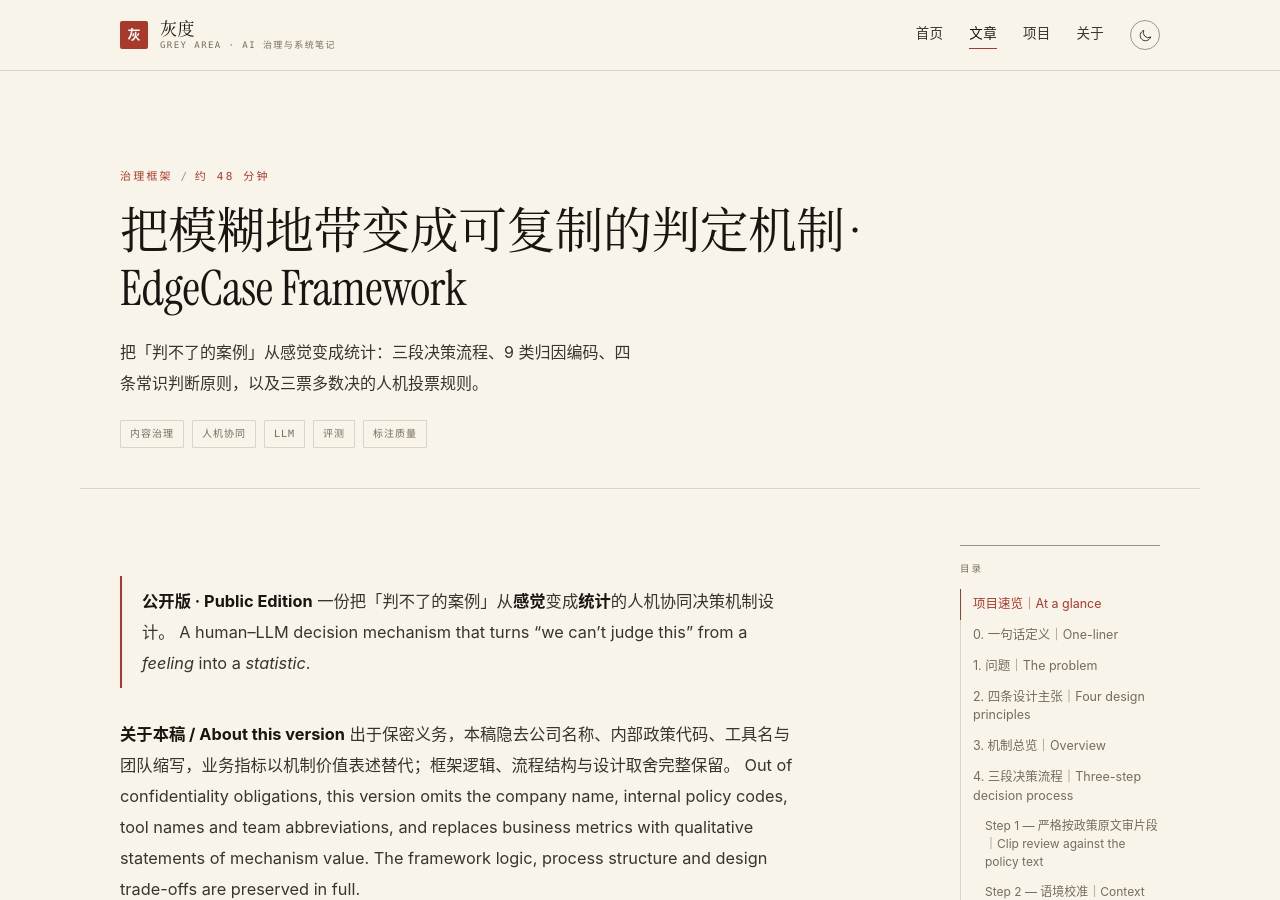
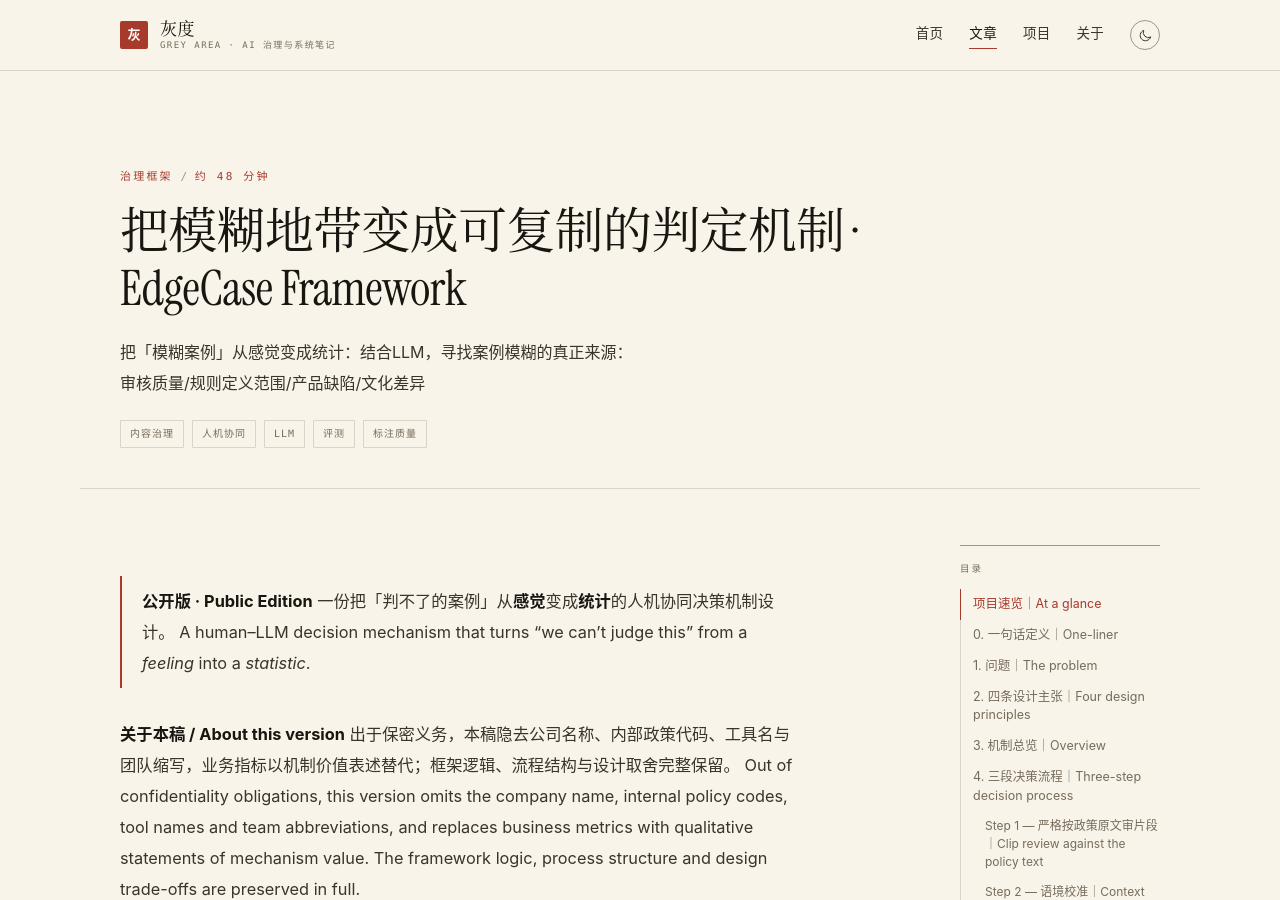
Before and after one commit to DMithrandir/dmithrandir.github.io, a Jekyll site: the page built from _posts/2026-10-25-edgecase-framework.md, in a window 1280 px wide and 900 px high. Built offline with Jekyll 4.4.1, drawn with Linux system fonts in a browser that asks for light colours.

Commit message:
改：EdgeCase — 首屏一句话改为「模糊案例 → 四类来源」

```diff
--- a/_posts/2026-10-25-edgecase-framework.md
+++ b/_posts/2026-10-25-edgecase-framework.md
@@ -5,7 +5,7 @@ date: 2026-10-25 09:00:00 +0800
 categories: 治理框架
 tags: [内容治理, 人机协同, LLM, 评测, 标注质量]
 permalink: /edgecase-framework/
-description: "把「判不了的案例」从感觉变成统计：三段决策流程、9 类归因编码、四条常识判断原则，以及三票多数决的人机投票规则。"
+description: "把「模糊案例」从感觉变成统计：结合LLM，寻找案例模糊的真正来源：审核质量/规则定义范围/产品缺陷/文化差异"
 excerpt: "一套把「判不了的案例」从感觉变成统计的人机协同判定机制：双层判定 → 三段决策流程 → 9 类归因编码 → 四条常识判断原则 → 结构化推理输出，最后由两个模型 + 一位人工三票多数决定案。"
 ---
 
```
